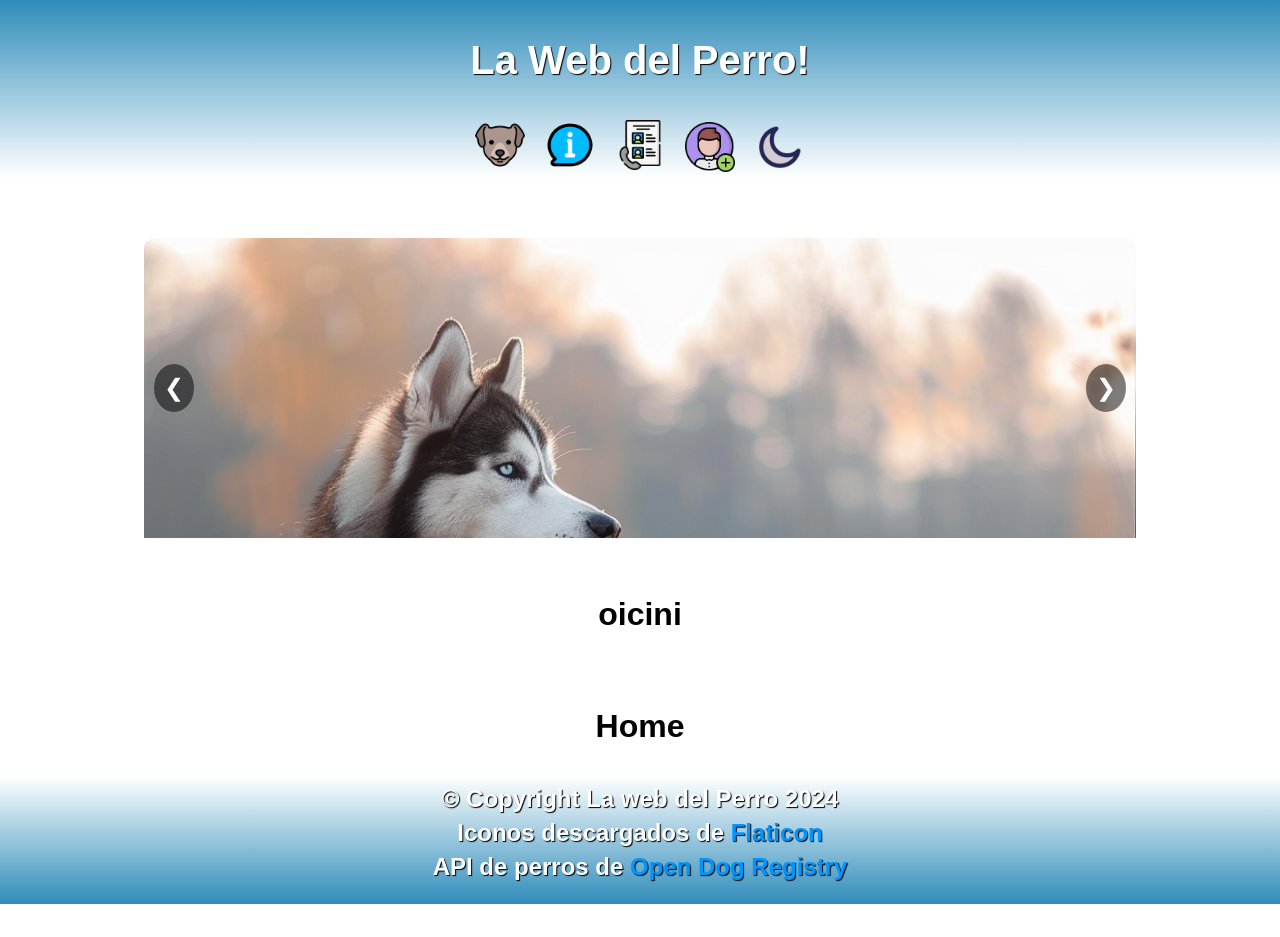
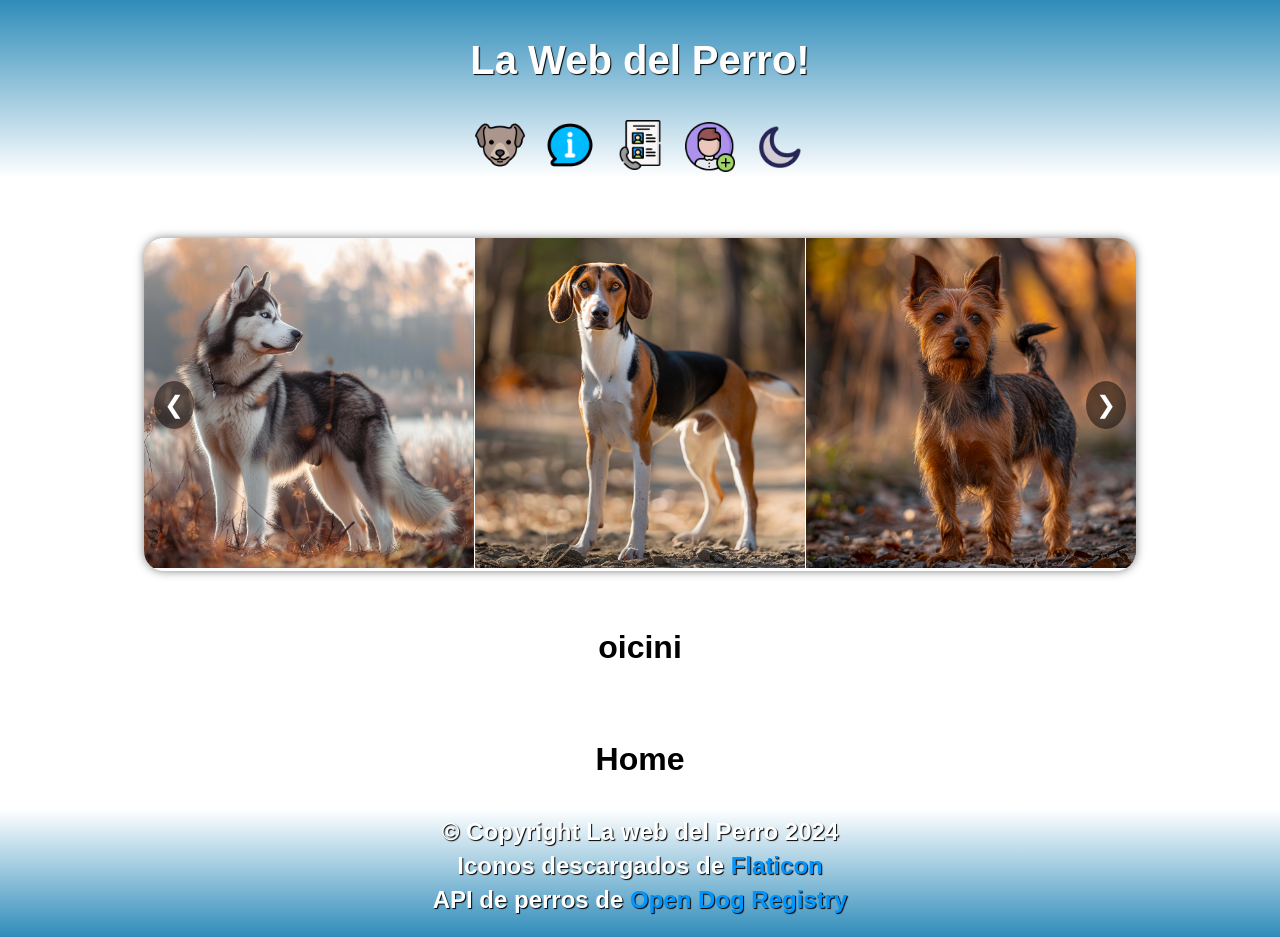
Before and after one commit to rekznoz/lawebdelperro, a React (Vite) app: page / in a window 1280 px wide. Before the commit the page ends 904 px from the top, so only its background shows below. Built offline with nearby package versions, Linux system fonts and the light colour scheme; no server answers.

Commit message:
Carrusel Imagenes en Inicio

```diff
--- a/src/config/Imagenes_carrusel.jsx
+++ b/src/config/Imagenes_carrusel.jsx
@@ -6,4 +6,10 @@ export const imagenes_carrusel = [
     perro_1,
     perro_2,
     perro_3,
+    perro_3,
+    perro_2,
+    perro_1,
+    perro_2,
+    perro_3,
+    perro_1
 ]
--- a/src/css/carrusel.css
+++ b/src/css/carrusel.css
@@ -1,25 +1,30 @@
-.carousel {
+.carrusel {
     position: relative;
-    width: 80%;
-    max-width: 1000px;
+    width: 100%;
+    max-width: 80%;
     margin: auto;
     overflow: hidden;
+    border-radius: 20px;
+    box-shadow: 0 0 10px rgba(0, 0, 0, 0.5);
 }
 
-.carousel-image {
+.carrusel .contenedor_imagenes_carrusel {
     display: flex;
-    justify-content: center;
-    align-items: start;
-    height: 300px;
+    transition: transform 0.5s ease-in-out;
+    gap: 1px;
 }
 
-.carousel-image img {
+.carrusel .imagen_carrusel img {
     width: 100%;
     height: auto;
-    border-radius: 10px;
 }
 
-.carousel-button {
+.carrusel .imagen_carrusel {
+    flex: 1;
+    min-width: calc(100% / 3 - 10px); /* Show 3 images at a time with a gap */
+}
+
+.carrusel .boton_carrusel {
     position: absolute;
     top: 50%;
     transform: translateY(-50%);
@@ -33,14 +38,14 @@
     z-index: 1;
 }
 
-.carousel-button:hover {
+.carrusel .boton_carrusel:hover {
     background-color: rgba(0, 0, 0, 0.8);
 }
 
-.carousel-button.prev {
+.carrusel .boton_carrusel.prev {
     left: 10px;
 }
 
-.carousel-button.next {
+.carrusel .boton_carrusel.next {
     right: 10px;
 }
--- a/src/pages/Inicio.jsx
+++ b/src/pages/Inicio.jsx
@@ -13,24 +13,34 @@ export default function Inicio() {
     const [currentIndex, setCurrentIndex] = useState(0);
 
     const goToPrevious = () => {
-        setCurrentIndex((prevIndex) => (prevIndex === 0 ? images.length - 1 : prevIndex - 1));
+        setCurrentIndex((prevIndex) =>
+            prevIndex === 0 ? images.length - 3 : prevIndex - 1
+        );
     };
 
     const goToNext = () => {
-        setCurrentIndex((prevIndex) => (prevIndex === images.length - 1 ? 0 : prevIndex + 1));
+        setCurrentIndex((prevIndex) =>
+            prevIndex >= images.length - 3 ? 0 : prevIndex + 1
+        );
     };
+
+    const visibleImages = images.slice(currentIndex, currentIndex + 3);
 
     return (
         <>
             <div id='area1'>
-                <div className="carousel">
-                    <button className="carousel-button prev" onClick={goToPrevious}>
+                <div className="carrusel">
+                    <button className="boton_carrusel prev" onClick={goToPrevious}>
                         &#10094;
                     </button>
-                    <div className="carousel-image">
-                        <img src={images[currentIndex]} alt={`Slide ${currentIndex + 1}`}/>
+                    <div className="contenedor_imagenes_carrusel">
+                        {visibleImages.map((image, index) => (
+                            <div className="imagen_carrusel" key={index}>
+                                <img src={image} alt={`Slide ${currentIndex + index + 1}`}/>
+                            </div>
+                        ))}
                     </div>
-                    <button className="carousel-button next" onClick={goToNext}>
+                    <button className="boton_carrusel next" onClick={goToNext}>
                         &#10095;
                     </button>
                 </div>
```
